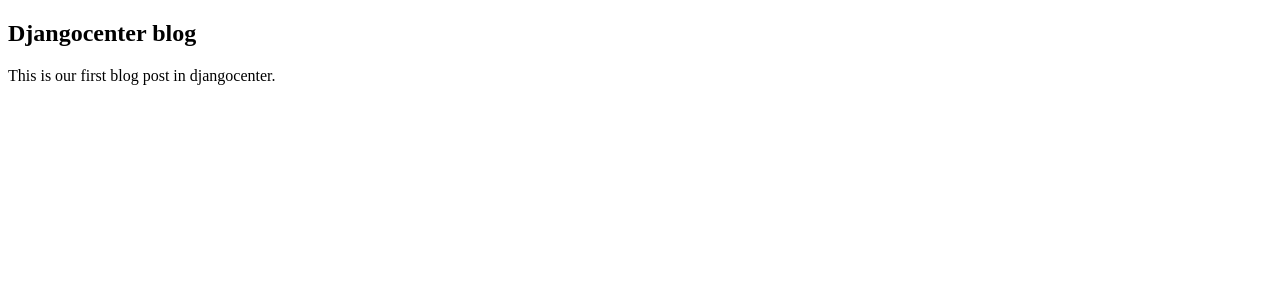
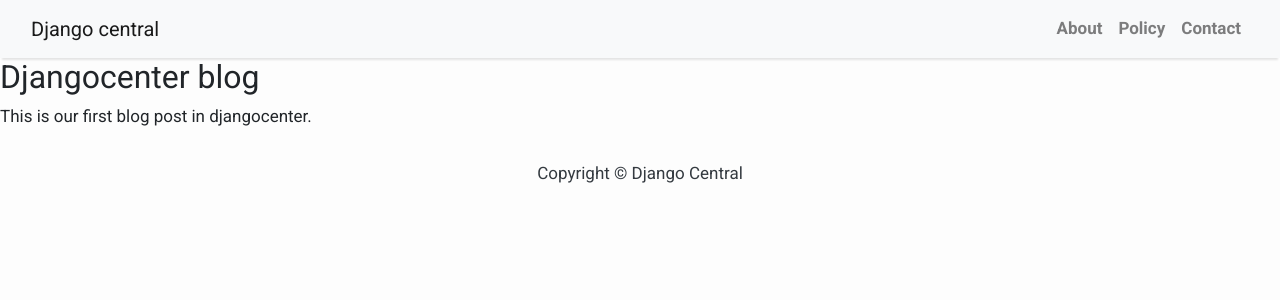
Before and after one commit to salehyosefi/blog_Ahan, a Django app: template blog/templates/blog/layout.html in a window 1280 px wide. Shown: the top 300 px of the page. Run offline with Django 4.2, Linux system fonts and the light colour scheme; the template is opened without the code that fills it, so the values that code supplies are empty; some libraries are stand-ins or nearby versions.

Commit message:
add css html & update url

```diff
--- a/blog/models.py
+++ b/blog/models.py
@@ -25,4 +25,6 @@ class Post(models.Model):
 
     def get_absolute_url(self):
         return reverse('blog:post_detail',
-                       args=[self.publish.year, self.publish.month, self.publish.day, self.slug])
+                       args=[self.slug])
+
+    #self.publish.year, self.publish.month, self.publish.day,
--- a/blog/templates/blog/layout.html
+++ b/blog/templates/blog/layout.html
@@ -4,8 +4,58 @@
 <head>
     <meta charset="UTF-8">
     <title>{% block title %}{% endblock %}</title>
+    <link href="https://fonts.googleapis.com/css?family=Roboto:400,700" rel="stylesheet">
+        <meta name="google" content="notranslate" />
+        <meta name="viewport" content="width=device-width, initial-scale=1" />
+        <link rel="stylesheet" href="https://maxcdn.bootstrapcdn.com/bootstrap/4.0.0/css/bootstrap.min.css" integrity="sha384-Gn5384xqQ1aoWXA+058RXPxPg6fy4IWvTNh0E263XmFcJlSAwiGgFAW/dAiS6JXm"
+            crossorigin="anonymous" />
 </head>
 <body>
+    <style>
+         body {
+            font-family: "Roboto", sans-serif;
+            font-size: 17px;
+            background-color: #fdfdfd;
+        }
+        .shadow {
+            box-shadow: 0 4px 2px -2px rgba(0, 0, 0, 0.1);
+        }
+        .btn-danger {
+            color: #fff;
+            background-color: #f00000;
+            border-color: #dc281e;
+        }
+        .masthead {
+            background: #3398E1;
+            height: auto;
+            padding-bottom: 15px;
+            box-shadow: 0 16px 48px #E3E7EB;
+            padding-top: 10px;
+        }
+    </style>
+    <!-- Navigation -->
+        <nav class="navbar navbar-expand-lg navbar-light bg-light shadow" id="mainNav">
+            <div class="container-fluid">
+                <a class="navbar-brand" href="{% url 'blog:post_list' %}">Django central</a>
+                <button class="navbar-toggler navbar-toggler-right" type="button" data-toggle="collapse" data-target="#navbarResponsive"
+                    aria-controls="navbarResponsive" aria-expanded="false" aria-label="Toggle navigation">
+                    <span class="navbar-toggler-icon"></span>
+                </button>
+                <div class="collapse navbar-collapse" id="navbarResponsive">
+                    <ul class="navbar-nav ml-auto">
+                        <li class="nav-item text-black">
+                            <a class="nav-link text-black font-weight-bold" href="#">About</a>
+                        </li>
+                        <li class="nav-item text-black">
+                            <a class="nav-link text-black font-weight-bold" href="#">Policy</a>
+                        </li>
+                        <li class="nav-item text-black">
+                            <a class="nav-link text-black font-weight-bold" href="#">Contact</a>
+                        </li>
+                    </ul>
+                </div>
+            </div>
+        </nav>
     <div id="content">
         {% block content %}
         {% endblock %}
@@ -14,5 +64,9 @@
         <h2>Djangocenter blog</h2>
         <p>This is our first blog post in djangocenter.</p>
     </div>
+
+     <footer class="py-3 bg-grey">
+            <p class="m-0 text-dark text-center ">Copyright &copy; Django Central</p>
+     </footer>
 </body>
 </html>
--- a/blog/urls.py
+++ b/blog/urls.py
@@ -4,5 +4,7 @@ from . import views
 app_name = "blog"
 urlpatterns = [
     path("", views.post_list, name="post_list"),
-    path("<int:year>/<int:month>/<int:day>/<slug:post>/", views.post_detail, name="post_detail"),
+    path("<slug:post>/", views.post_detail, name="post_detail"),
 ]
+
+#<int:year>/<int:month>/<int:day>/
```
Also changed, not shown: blog/templates/blog/post_detail.html (+16 -11 lines), blog/templates/blog/post_list.html (+57 -0 lines), blog/views.py (+14 -6 lines).
